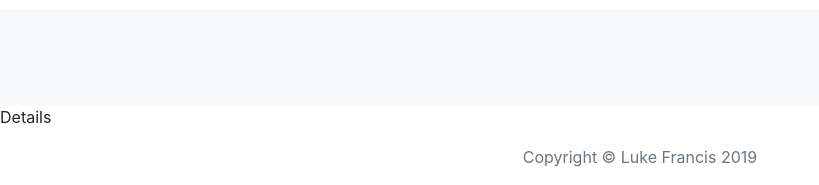
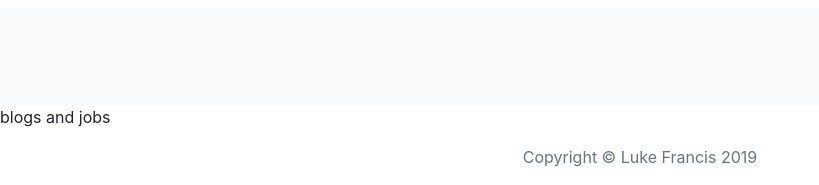
Before and after one commit to lukefrancis5/portfolio, a Django app: template jobs/templates/jobs/home.html in a window 1280 px wide. Shown: the part 709-894 px from the top of the page, without its empty margins (0-819 px from the left). Run offline with Django 3.2, Linux system fonts and the light colour scheme; the template is opened without the code that fills it, so the values that code supplies are empty; some libraries are stand-ins or nearby versions.

Commit message:
added jobs

```diff
--- a/jobs/templates/jobs/home.html
+++ b/jobs/templates/jobs/home.html
@@ -83,7 +83,7 @@
 
 </main>
 
-<p>Details</p>
+<p>blogs and jobs</p>
 <footer class="text-muted">
   <div class="container text-center">
     <p>Copyright &copy; Luke Francis {% now "Y" %} <span class="glyphicon glyphicon-copyright-mark"></span></p>
```
